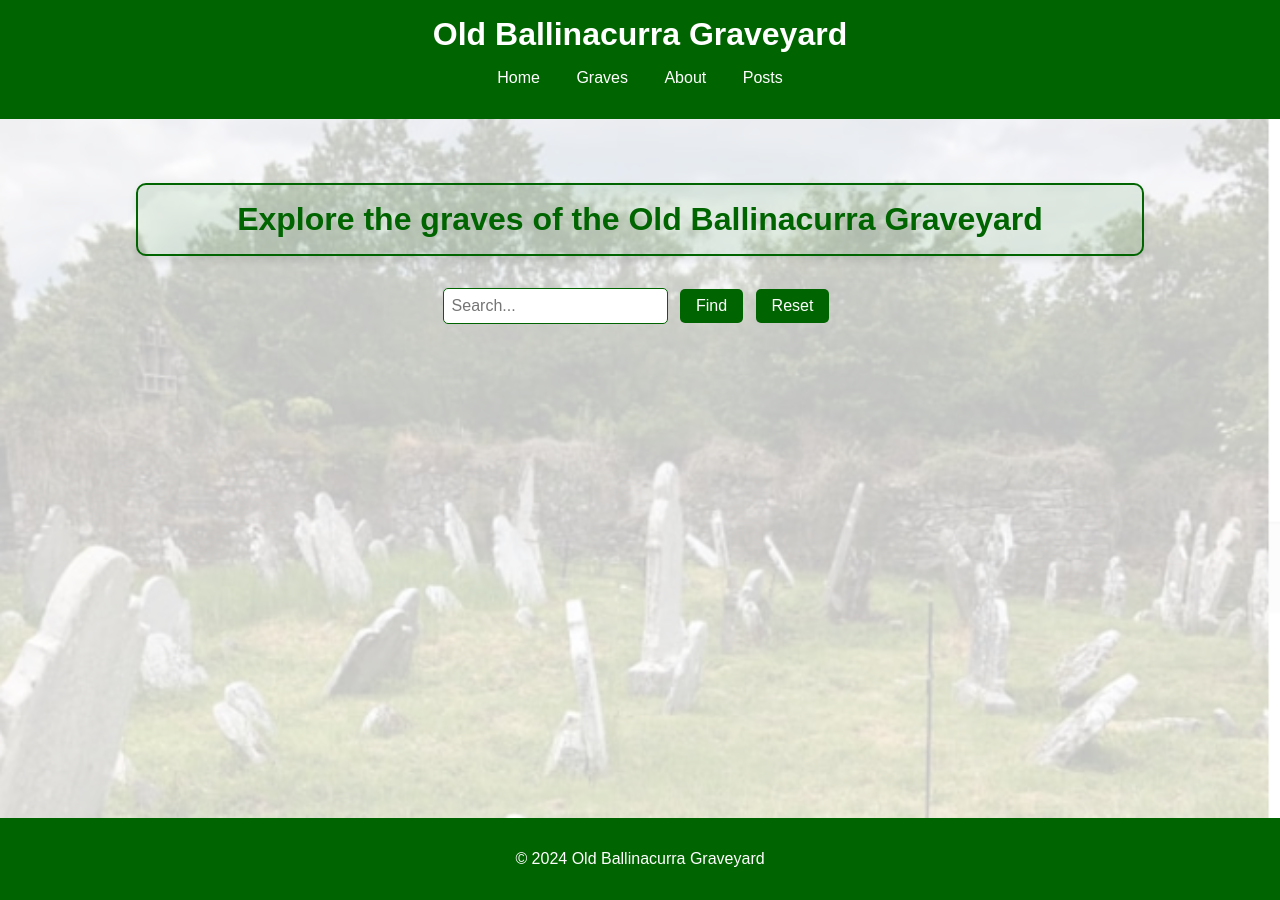
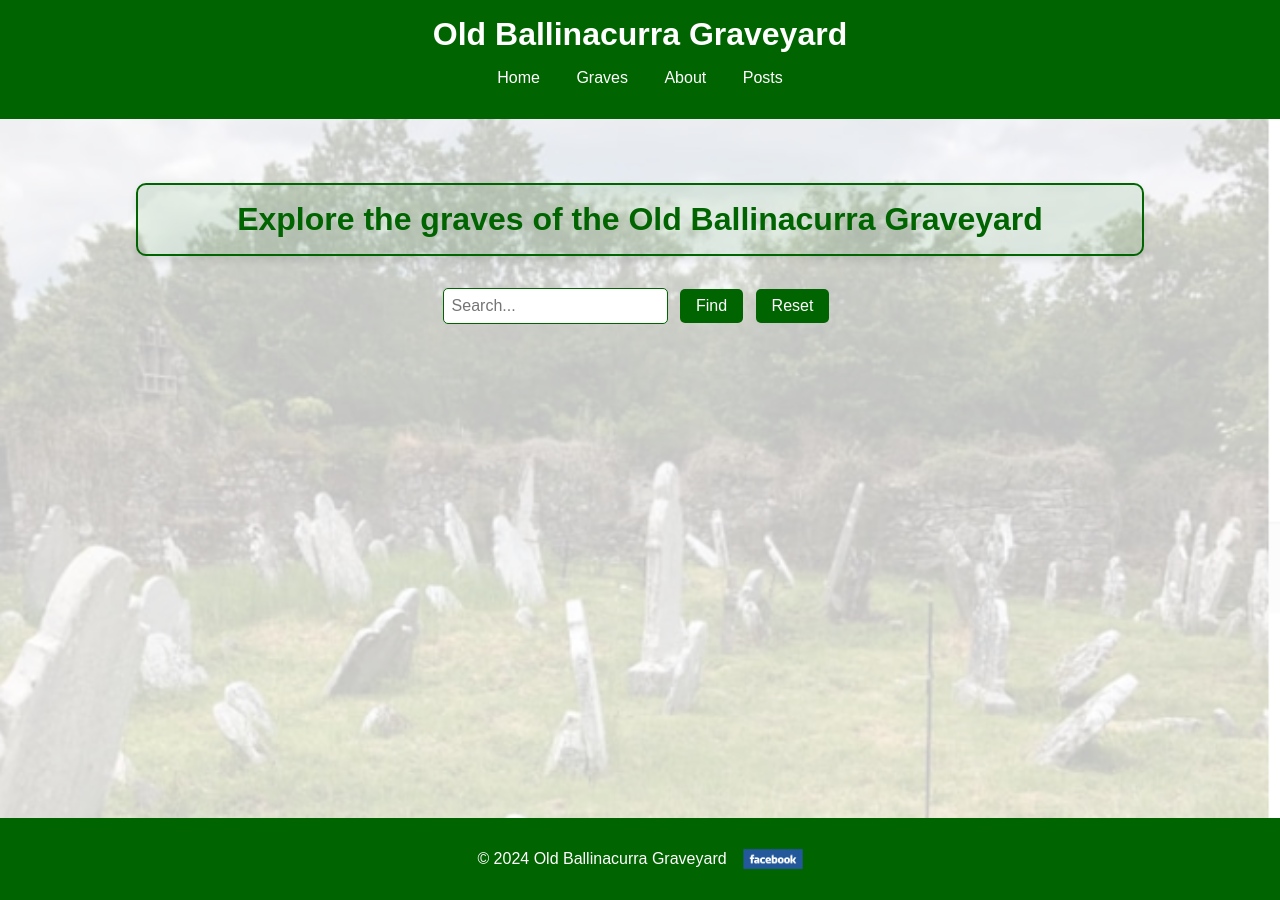
Before and after one commit to duinneacha/Old-Ballinacurra-Graveyard, a Jekyll site: the page built from index.markdown, in a window 1280 px wide. Built offline with Jekyll 4.4.1, drawn with Linux system fonts in a browser that asks for light colours.

Commit message:
chore: Add Facebook link to footer

```diff
--- a/_config.yml
+++ b/_config.yml
@@ -7,6 +7,7 @@ baseurl: "/Old-Ballinacurra-Graveyard" # the subpath of your site
 url: "https://duinneacha.github.io" # the base hostname & protocol for your site
 twitter_username:
 github_username: duinneacha
+facebook_url: https://www.facebook.com/your-facebook-page/BallinacurraGraveyard/
 
 # Build settings
 theme: minima
--- a/_layouts/default.html
+++ b/_layouts/default.html
@@ -58,6 +58,14 @@
   </main>
   <footer>
     <p>&copy; {{ site.time | date: "%Y" }} {{ site.title }}</p>
+    <div class="social-buttons">
+      <a href="https://www.facebook.com/BallinacurraGraveyard/" target="_blank">
+      <img src="{{ '/assets/imgs/facebook.png' | relative_url }}" alt="Facebook">
+      </a>
+    </div>
+
+
+    </div>
   </footer>
 </body>
 </html>
--- a/assets/css/styles.css
+++ b/assets/css/styles.css
@@ -245,3 +245,31 @@ h1 {
     background-color: #f2f2f2;
     text-align: left;
 }
+
+
+
+main > * {
+    position: relative;
+    z-index: 2;
+}
+
+  /* Footer Styles */
+footer {
+    background: #006400; /* Dark Green */
+    color: #ffffff; /* White text */
+    padding: 1rem;
+    text-align: center;
+    display: flex;
+    justify-content: center;
+    align-items: center;
+}
+
+.social-buttons {
+    margin-left: 1rem;
+}
+
+.social-buttons a img {
+    width: 60px;
+    height: 30px;
+    vertical-align: middle;
+}
```
Also changed, not shown: about.markdown (+6 -1 lines), assets/imgs/facebook.png (added).
